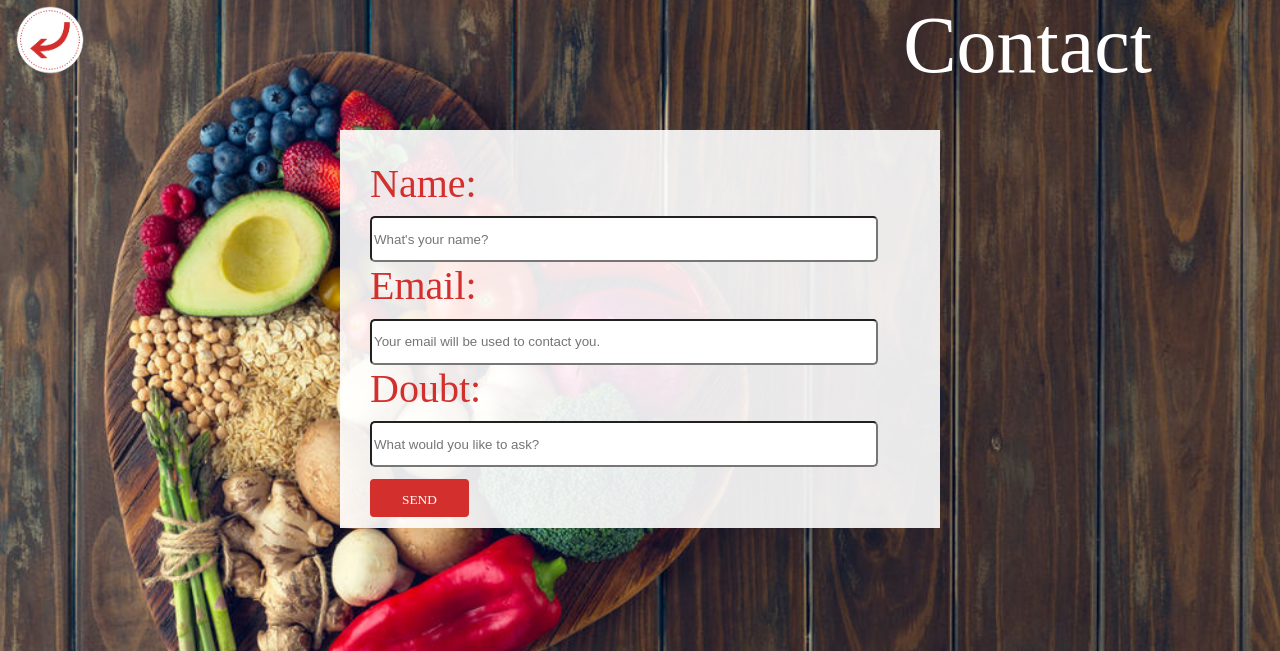
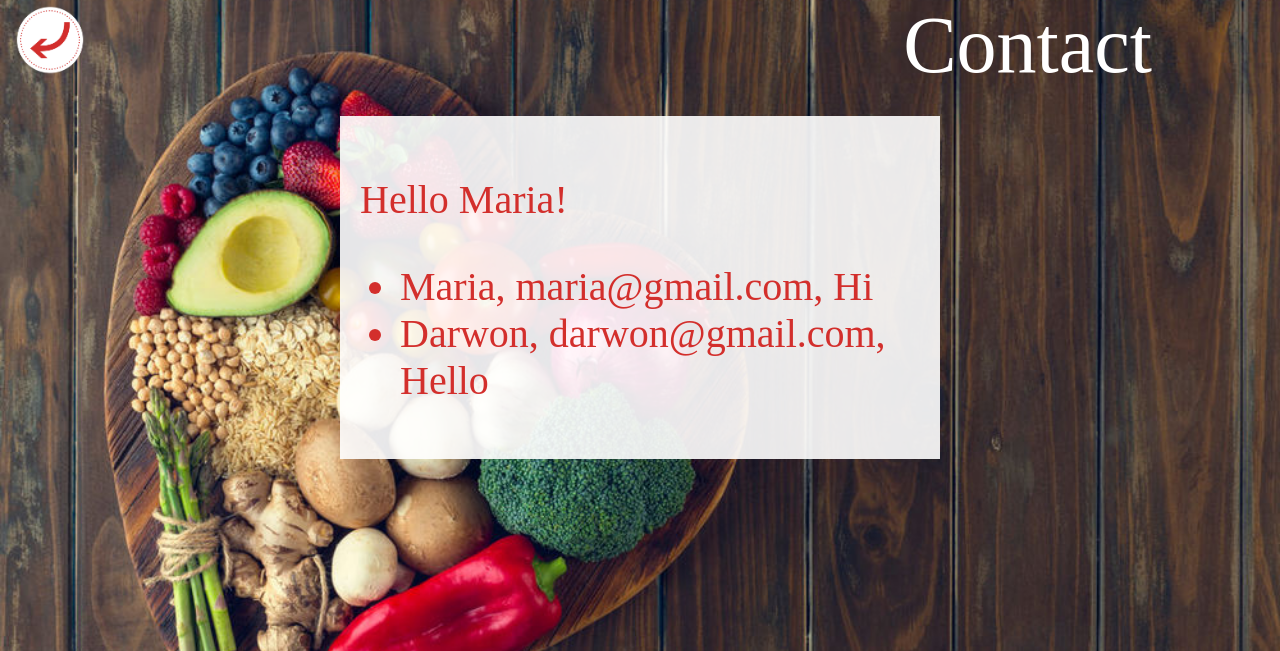
Before and after one commit to marialuquea/Realfooding, a Flask app: page /contact/ in a window 1280 px wide. Shown: the top 651 px of the page. Run offline with Flask 2, Linux system fonts and the light colour scheme; the visitor is signed in with stand-in values (Sample User, id 1); some web fonts are replaced.

Commit message:
if admin logged in see doubts

```diff
--- a/app.py
+++ b/app.py
@@ -39,27 +39,39 @@ def mealplan():
 def groceries():
     return render_template('groceries.html')
 
+def generateID(fileName):
+    file = json.load(open("jsonfiles/" + fileName))
+    max = 0
+    for x in file:
+        tempX = int(x)
+        if tempX > max:
+            max = tempX
+    max += 1
+    return str(max)
 
 @app.route('/contact/', methods=['POST', 'GET'])
 def contact():
-    saved = doubts
-    if request.method == 'POST':
-        name=request.form['name']
-        doubt=request.form['doubt']
-        email=request.form['email']
-        print (name, " ", email, " ", doubt)
-        if name and doubt and email:
-            # Save the doubt in json file
-            customer = {"questions" :{"name" : name, "email" : email, "doubt" : doubt}}
-            saved.update(customer)
-            print(saved)
-            with open('static/jsonfiles/doubts.json', 'a') as outfile:
-                json.dump(saved, outfile)
-            flash('Thanks for your doubt ' + name + ' we will answer ASAP!')
-        else:
-            flash('Please fill all parts.')
-    return render_template('contact.html')
-
+    if not session.get('logged_in'):
+        login = False
+        if request.method == 'POST':
+            name=request.form['name']
+            doubt=request.form['doubt']
+            email=request.form['email']
+            print (name, " ", email, " ", doubt)
+            if name and doubt and email:
+                # Save the doubt in json file
+                newID = generateID('doubts.json')
+                customer = {newID: {"name" : name, "email" : email, "doubt" : doubt}}
+                doubts.update(customer)
+                print(doubts)
+                with open('jsonfiles/doubts.json', 'w') as outfile:
+                    json.dump(doubts, outfile)
+                flash('Thanks for your doubt ' + name + ' we will answer ASAP!')
+            else:
+                flash('Please fill all parts.')
+    else:
+        login = True
+    return render_template('contact.html', doubt=doubts, login=login)
 
 @app.route('/login', methods=['POST', 'GET'])
 def do_admin_login():
--- a/jsonfiles/doubts.json
+++ b/jsonfiles/doubts.json
@@ -1,7 +1,2 @@
-{"questions":
-  {
-    "doubt": "jnsdnf",
-    "name": "jasjdn",
-    "email": "ajksnd"
-    }
-  }
+{"1": {"doubt": "Hi", "name": "Maria", "email": "maria@gmail.com"},
+"3": {"doubt": "Hello", "name": "Darwon", "email": "darwon@gmail.com"}}
--- a/templates/contact.html
+++ b/templates/contact.html
@@ -18,6 +18,17 @@
       </div>
 
         <div class="c2">
+
+          {% if login %}
+            <p>Hello Maria!</p>
+
+            <ul>
+              {% for x in doubt %}
+              <li>{{ doubt[x]['name']+', '+doubt[x]['email']+', '+doubt[x]['doubt']}}</li>
+              {% endfor %}
+            </ul>
+
+          {% else %}
 
             {% with messages = get_flashed_messages(with_categories=true) %}
                 {% if messages %}
@@ -51,7 +62,9 @@
 
             </form>
 
+          {% endif %}
         </div>
+
     </div>
   </body>
 
```
Also changed, not shown: jsonfiles/food.json (indentation only). Lines whose indentation alone changed are shown as unchanged.
